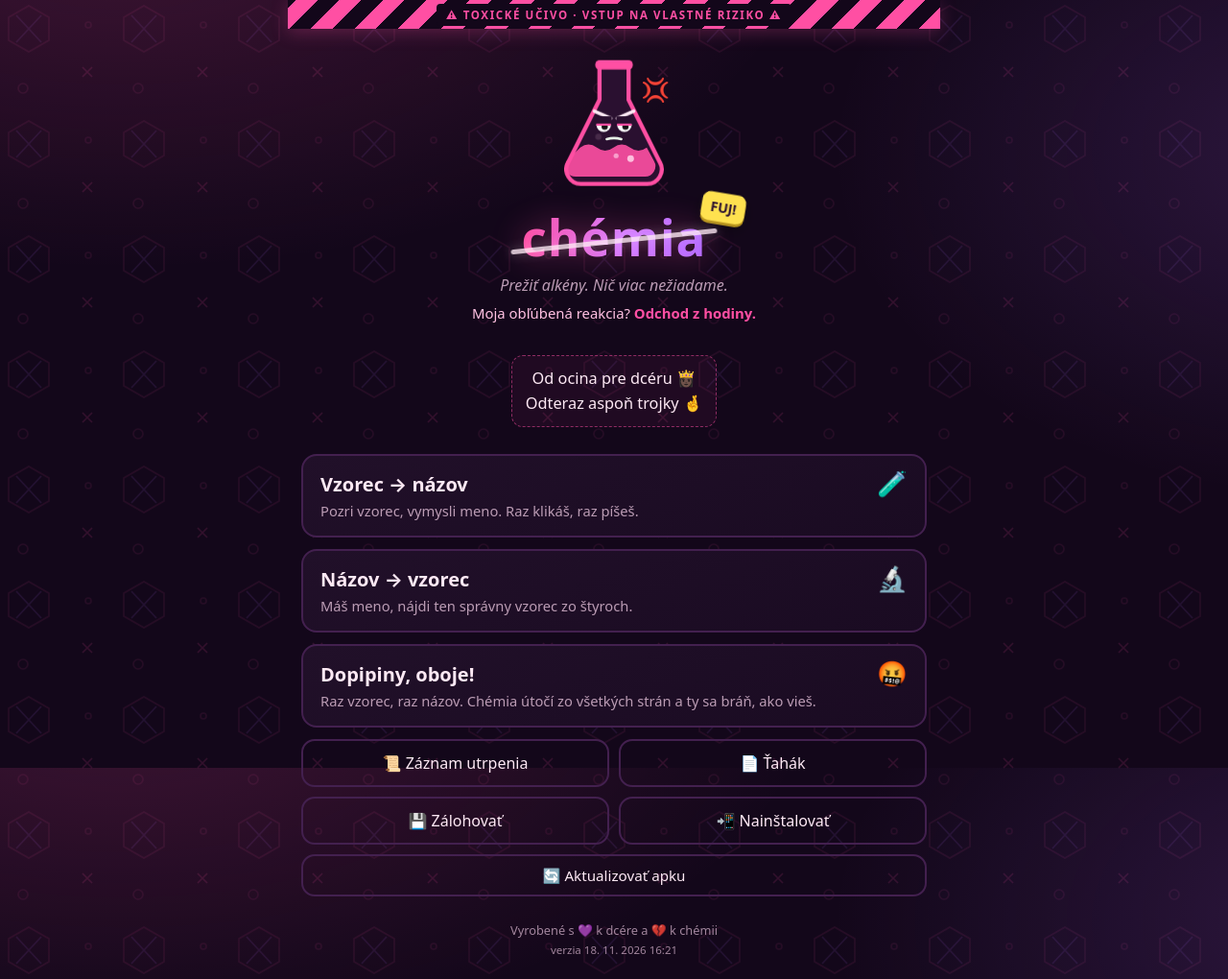
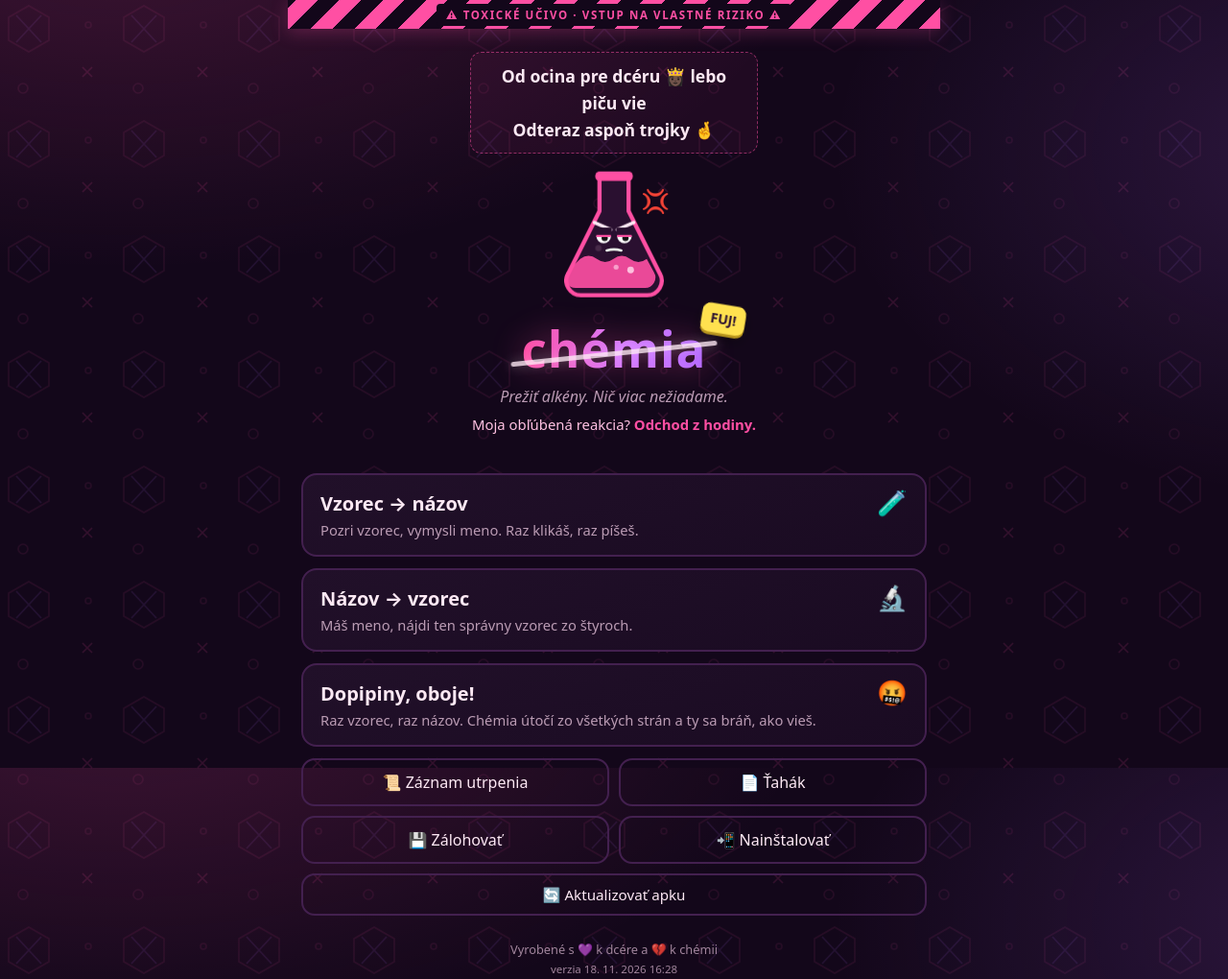
Before and after one commit to Zetonik2222/Chemia, a plain HTML site: page dcera.html in a window 1280 px wide. Shown: the top 1020 px of the page at 96% size. Drawn offline with Linux system fonts and the light colour scheme.

Commit message:
Add files via upload

```diff
--- a/dcera.html
+++ b/dcera.html
@@ -175,6 +175,7 @@ footer{color:var(--muted);text-align:center;font-size:.8rem;margin-top:26px;opac
 .panel .x{float:right;background:none;border:0;color:var(--muted);font-size:1.2rem;padding:0 4px}
 .upd{width:100%;margin-top:10px;font-size:.95rem;padding:10px}
 footer .ver{display:block;margin-top:4px;font-size:.72rem}
+.dedic.top{display:block;margin:0 auto 10px;max-width:300px;font-size:1.1rem;font-weight:700}
 
 /* ===== ružovo-fialová téma: „nenávidím chémiu“ ===== */
 :root{
@@ -225,8 +226,7 @@ footer{opacity:.85}
 .sticker{right:-40px;top:-6px}
 
 </style>
-<script>window.CHEMIA_VERSION='18. 11. 2026 16:21'</script>
-<script>window.CHEMIA_DEDIC=true</script>
+<script>window.CHEMIA_VERSION='18. 11. 2026 16:28'</script>
 </head>
 <body>
 <div class="app">
@@ -235,6 +235,7 @@ footer{opacity:.85}
 <!-- DOMOV -->
 <section id="home" class="screen on">
   <div class="hero">
+    <p class="dedic top" id="dedic">Od ocina pre dcéru 👸🏿 lebo piču vie<br>Odteraz aspoň trojky 🤞</p>
     <svg class="mascot" viewBox="0 0 120 140" xmlns="http://www.w3.org/2000/svg" aria-hidden="true">
  <g class="smoke" fill="#9aa59c"><circle cx="48" cy="10" r="9"/><circle cx="64" cy="4" r="11"/><circle cx="78" cy="12" r="8"/></g>
  <path d="M46 14 h28 v32 l30 60 a14 14 0 0 1 -12.5 21 h-63 a14 14 0 0 1 -12.5 -21 l30 -60 z" fill="#2a1030"/>
@@ -259,7 +260,6 @@ footer{opacity:.85}
 <text x="86" y="44" font-size="22">💢</text></svg>
     <div class="logo-wrap"><h1 class="logo">chémia</h1><span class="sticker">FUJ!</span></div>
     <p class="tag">Prežiť alkény. Nič viac nežiadame.</p><span class="hate" id="hate"></span>
-    <p class="dedic" id="dedic">Od ocina pre dcéru 👸🏿<br>Odteraz aspoň trojky 🤞</p>
   </div>
   <button class="big" data-test="1"><span class="badge">🧪</span><span class="bt">Vzorec → názov</span><span class="bs">Pozri vzorec, vymysli meno. Raz klikáš, raz píšeš.</span></button>
   <button class="big" data-test="2"><span class="badge">🔬</span><span class="bt">Názov → vzorec</span><span class="bs">Máš meno, nájdi ten správny vzorec zo štyroch.</span></button>
@@ -372,7 +372,8 @@ footer{opacity:.85}
 </section>
 
 </div>
-<script>/* ===== chémia – jadro: generovanie a názvoslovie alkénov ===== */
+<script>
+/* ===== chémia – jadro: generovanie a názvoslovie alkénov ===== */
 (function (root) {
 'use strict';
 
@@ -1445,23 +1446,8 @@ function renderHist() {
   });
 }
 
-/* ---------- venovanie (len cez odkaz #dcera) ---------- */
-(function () {
-  const K = 'chemia_dedic';
-  let on = false;
-  try {
-    const want = window.CHEMIA_DEDIC || /dcera|dcéra/i.test(decodeURIComponent(location.hash + location.search));
-    if (want) localStorage.setItem(K, '1');
-    on = !!window.CHEMIA_DEDIC || localStorage.getItem(K) === '1';
-  } catch (e) { on = !!window.CHEMIA_DEDIC || /dcera/i.test(location.hash); }
-  $('#dedic').hidden = !on;
-  // záloha: 5× ťuknúť na nadpis zapne/vypne venovanie
-  let taps = 0, tt = null;
-  document.querySelector('h1.logo').addEventListener('click', () => {
-    taps++; clearTimeout(tt); tt = setTimeout(() => taps = 0, 1500);
-    if (taps >= 5) { taps = 0; on = !on; try { localStorage.setItem(K, on ? '1' : '0'); } catch (e) {} $('#dedic').hidden = !on; }
-  });
-})();
+/* ---------- venovanie: vždy ---------- */
+$('#dedic').hidden = false;
 
 /* ---------- záloha ---------- */
 const panel = $('#panel');
--- a/sw.js
+++ b/sw.js
@@ -1,4 +1,4 @@
-const CACHE = 'chemia-v8';
+const CACHE = 'chemia-v10';
 const FILES = ['./', './index.html', './manifest.webmanifest', './dcera.html', './manifest-dcera.webmanifest', './icon-192.png', './icon-512.png'];
 self.addEventListener('install', e => { e.waitUntil(caches.open(CACHE).then(c => c.addAll(FILES))); self.skipWaiting(); });
 self.addEventListener('activate', e => { e.waitUntil(caches.keys().then(ks => Promise.all(ks.filter(k => k !== CACHE).map(k => caches.delete(k))))); self.clients.claim(); });
```
Also changed, not shown: index.html (+5 -19 lines), manifest-dcera.webmanifest.
